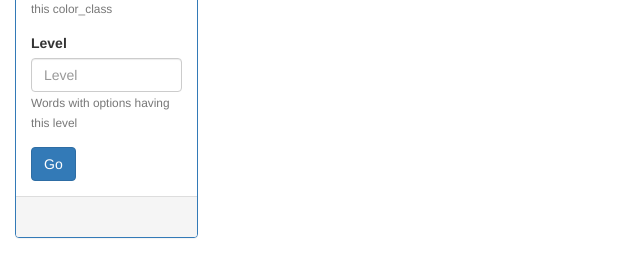
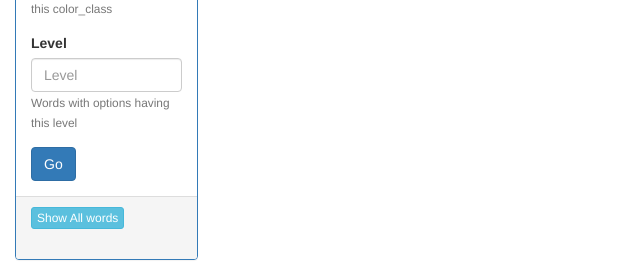
Before and after one commit to bhargav-patel/sanskrit_annotator, a Django app: page / in a window 1280 px wide. Shown: the part 780-1060 px from the top of the page, without its empty margins (0-640 px from the left). Before the commit the page ends 1018 px from the top, so only its background shows below. Run offline with Django 3.2, Linux system fonts and the light colour scheme; data that the repository does not hold is empty; some libraries are stand-ins or nearby versions.

Commit message:
Showing first 10 words. Added show all words button.

```diff
--- a/annotator/templates/search_panel.html
+++ b/annotator/templates/search_panel.html
@@ -11,6 +11,15 @@
 	    </form>
 	</div>
 	<div class="panel-footer">
+		<a class="btn btn-info btn-xs" href="{% url 'change_all' %} " title=" View {% if request.session.all %}10{% else %}all{% endif %} words
+								">
+			{% if request.session.all %}
+				Show only 10 word
+			{% else %}
+				Show All words
+			{% endif %}
+		</a>
+
 		<ul class="list-group">
 			{% for word in words %}
 				<li class="list-group-item">
--- a/annotator/urls.py
+++ b/annotator/urls.py
@@ -9,5 +9,6 @@ urlpatterns = [
     url(r'eliminate/(?P<wordoption_id>[0-9]+)/$', views.eliminate_wordoption, name='eliminate_wordoption'),
     url(r'undo/(?P<word_id>[0-9]+)/$', views.undo_selections, name='undo_selections'),
     url(r'change_encoding$', views.change_encoding, name='change_encoding'),
+    url(r'change_all$', views.change_all, name='change_all'),
     url(r'reset_session$', views.reset_session, name='reset_session'),
 ]
--- a/annotator/views.py
+++ b/annotator/views.py
@@ -88,6 +88,10 @@ def index(request):
 	numDone = Word.objects.filter(wordoption__isSelected=True).distinct().count()
 	numTotal = Word.objects.count()
 
+	is_all_selected = request.session.get('all',None)
+	if not is_all_selected:
+		words = words[:10]
+
 	context = {"form":form, "words":words,'word_current':word_current,'word_childs':word_childs,'word_parent':word_parent,'numDone':numDone,'numTotal':numTotal}
 	return render(request, 'index.html', context)
 
@@ -140,3 +144,12 @@ def change_encoding(request):
 		request.session['wx'] = True
 
 	return redirect('index')
+
+def change_all(request):
+	is_all_selected = request.session.get('all',None)
+	if is_all_selected:
+		del request.session['all']
+	else:
+		request.session['all'] = True
+
+	return redirect('index')
```
